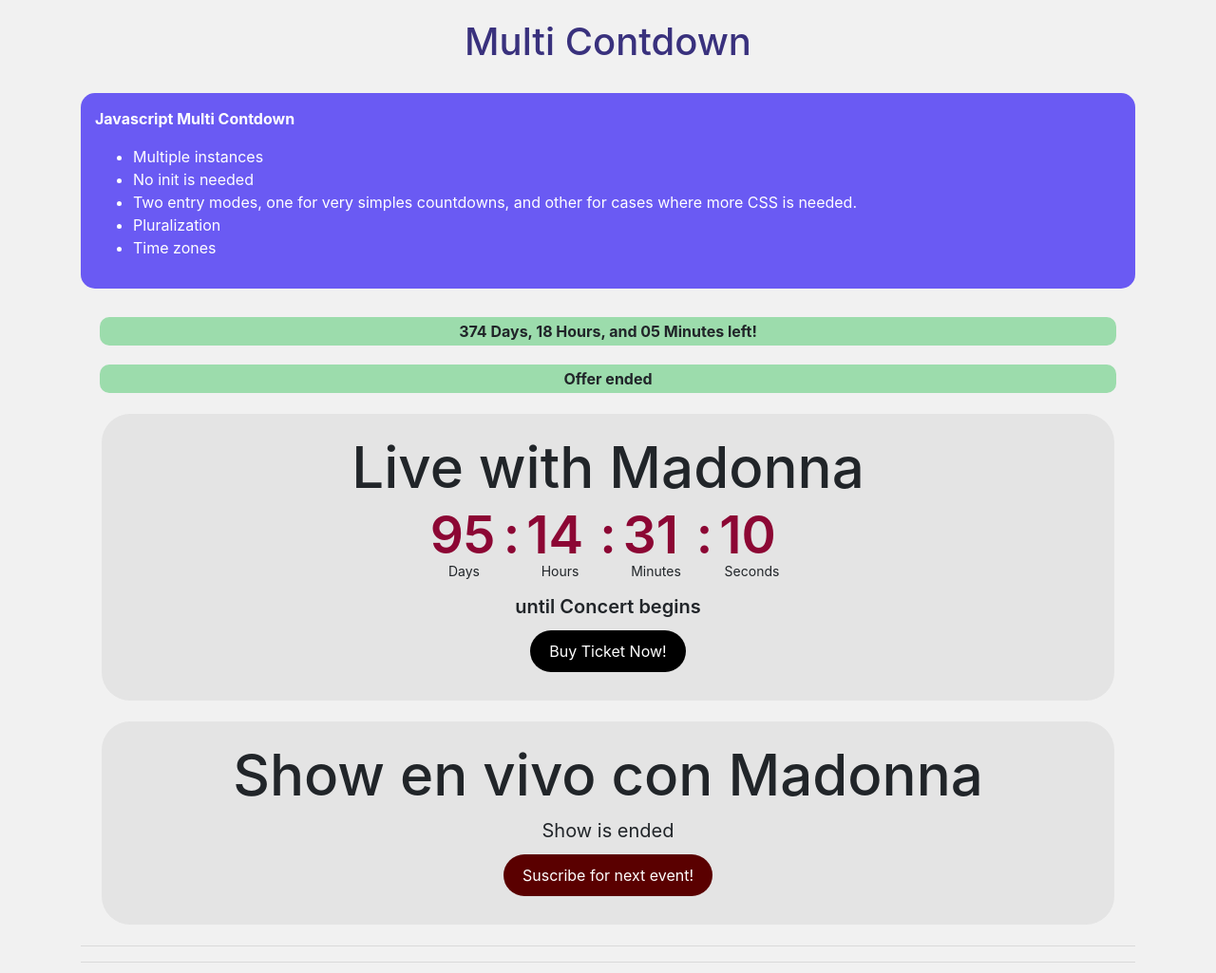
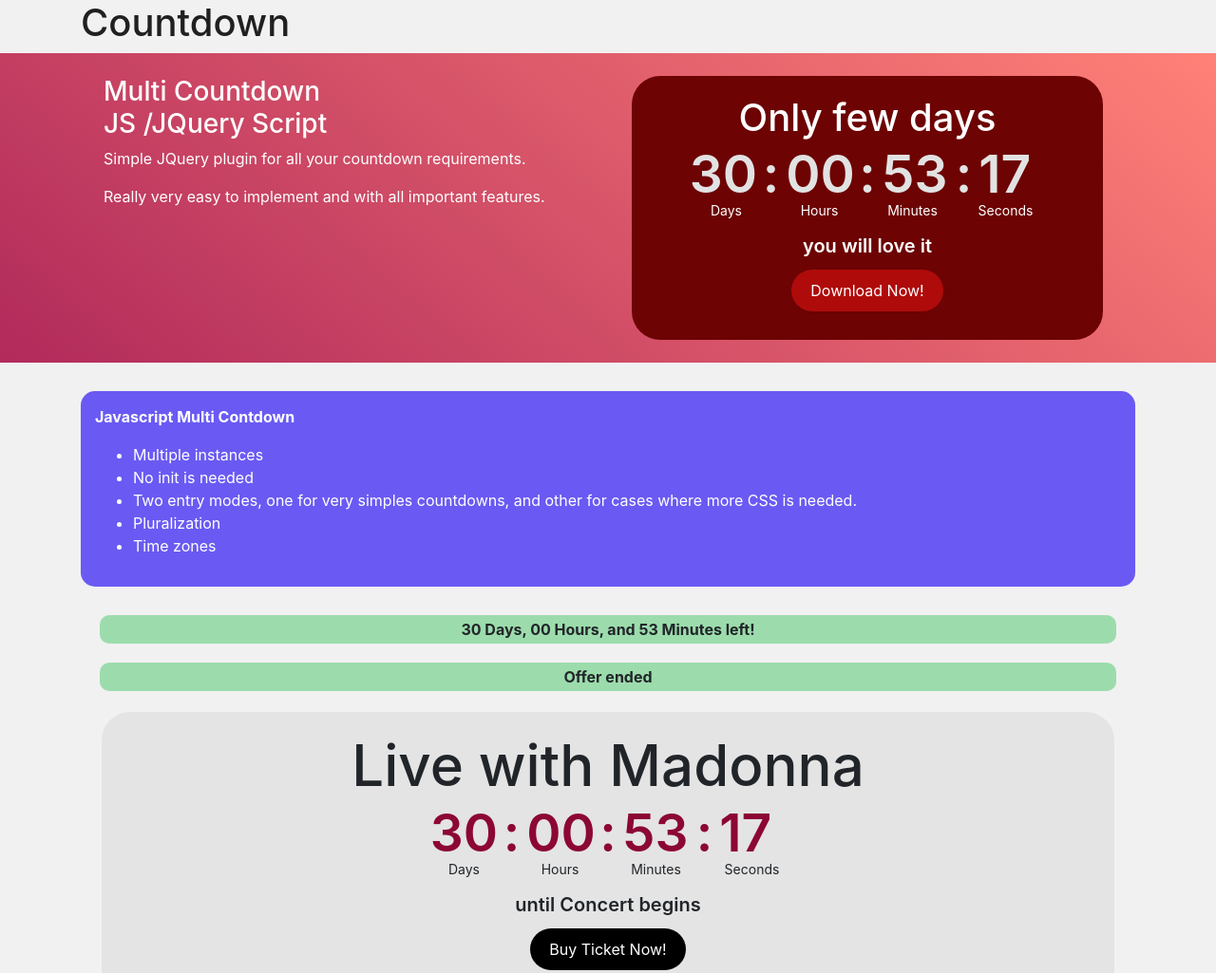
Before and after one commit to pablog1/JS-Multi-Countdown, a plain HTML site: page index.html in a window 1280 px wide. Shown: the top 1025 px of the page at 95% size. Drawn offline with nearby package versions, Linux system fonts and the light colour scheme.

Commit message:
improve layout

```diff
--- a/index.html
+++ b/index.html
@@ -15,15 +15,73 @@
         crossorigin="anonymous"></script>
    -->
     <link href="style.css" rel="stylesheet">
+
+
     <script type="text/javascript" src="multi-countdown.js"></script>
+
+    <script>
+        /* Only for test proposal */
+        var date = new Date(); // Now
+        date.setDate(date.getDate() + 30); // Set now + 30 days as the new date
+        const ye = new Intl.DateTimeFormat('en', { year: 'numeric' }).format(date);
+        const mo = new Intl.DateTimeFormat('en', { month: 'numeric' }).format(date);
+        const da = new Intl.DateTimeFormat('en', { day: '2-digit' }).format(date);
+        const dateText = ye + '/' + mo + '/' + da;
+    </script>
 </head>
 
 <body>
 
 
-    <main role="main" class="container">
+    <main>
+        <div class="container title">
+            <h1>Countdown</h1>
+        </div>
+        <div class="container-fluid young-passion-gradient">
+            <div class="container hero">
+                <div class="row p-4">
+                    <div class="col">
+                        <h3>Multi Countdown <br>JS /JQuery Script</h3>
+                        <p>Simple JQuery plugin for all your countdown requirements.</p>
+                        <p>Really very easy to implement and with all important features.</p>
+                    </div>
+                    <div class="col">
 
-        <h1>Multi Contdown</h1>
+
+                        <div class="countdown hero_count" data-Date='2020/12/10 13:37:53'>
+                            <script>
+                                $('.hero_count').attr('data-date', dateText);
+                            </script>
+                            <h2>Only few days</h2>
+                            <div class="running">
+                                <timer>
+                                    <span class="days"></span>:<span class="hours"></span>:<span
+                                        class="minutes"></span>:<span class="seconds"></span>
+                                </timer>
+                                <div class="break"></div>
+                                <div class="labels">
+                                    <span>Days</span><span>Hours</span><span>Minutes</span><span>Seconds</span>
+                                </div>
+                                <div class="break"></div>
+                                <div class="text">you will love it</div>
+                                <div class="break"></div>
+                                <button>Download Now!</button>
+                            </div>
+
+                            <div class="ended">
+                                <div class="text">Time is ended</div>
+                                <div class="break"></div>
+                                <button>Suscribe for next event!</button>
+                            </div>
+                        </div>
+
+                    </div>
+                </div>
+
+            </div>
+        </div>
+        <div class="container">
+
 
             <div class="description">
                 <p>
@@ -32,62 +90,72 @@
                 <ul>
                     <li>Multiple instances</li>
                     <li>No init is needed</li>
-                <li>Two entry modes, one for very simples countdowns, and other for cases where more CSS is needed. </li>
+                    <li>Two entry modes, one for very simples countdowns, and other for cases where more CSS is
+                        needed.
+                    </li>
                     <li>Pluralization</li>
                     <li>Time zones</li>
                 </ul>
             </div>
 
-        <div class="countdown simple-bar" data-Date='2021/9/15 17:12:0' data-endText="Ofder ended">
+            <div class="countdown simple-bar test_2" data-Date='2021/9/15 17:12:0' data-endText="Ofder ended">
                 (days) p_days, (hours) p_hours, and (minutes) p_minutes left!
             </div>
+            <script>
+                $('.test_2').attr('data-date', dateText);
+            </script>
 
             <div class="countdown simple-bar" data-Date='2019/9/5 17:12:0' data-endText="Offer ended">
                 (days) p_days, (hours) p_hours, and (minutes) p_minutes left!
             </div>
 
-        <div class="countdown show" data-Date='2020/12/10 13:37:53'>
-            <h2>Live with  Madonna</h2>
+            <div class="countdown show test_3" data-Date='2020/12/10 13:37:53'>
+                <script>
+                    $('.test_3').attr('data-date', dateText);
+                </script>
+                <h2>Live with Madonna</h2>
                 <div class="running">
                     <timer>
-                  <span class = "days"></span>:<span class = "hours"></span>:<span class = "minutes"></span>:<span class = "seconds"></span>
+                        <span class="days"></span>:<span class="hours"></span>:<span class="minutes"></span>:<span
+                            class="seconds"></span>
                     </timer>
-                <div class = "break"></div>
-                <div class = "labels"><span>Days</span><span>Hours</span><span>Minutes</span><span>Seconds</span></div>
-                <div class = "break"></div>
+                    <div class="break"></div>
+                    <div class="labels"><span>Days</span><span>Hours</span><span>Minutes</span><span>Seconds</span>
+                    </div>
+                    <div class="break"></div>
                     <div class="text">until Concert begins</div>
-                <div class = "break"></div>
+                    <div class="break"></div>
                     <button>Buy Ticket Now!</button>
                 </div>
 
                 <div class="ended">
                     <div class="text">Show is ended</div>
-                <div class = "break"></div>
+                    <div class="break"></div>
                     <button>Suscribe for next event!</button>
                 </div>
             </div>
             <div class="countdown show" data-Date='2020/7/20 23:33:53'>
-            <h2>Show en vivo con Madonna</h2>
+                <h2>Live with Madonna</h2>
                 <div class="running">
                     <timer>
                         Only (days):(hours):(minutes):(seconds)
                     </timer>
-                <div class = "break"></div>
+                    <div class="break"></div>
                     <div class="text">until Concert begins</div>
-                <div class = "break"></div>
+                    <div class="break"></div>
                     <button>Buy Ticket Now!</button>
                 </div>
 
                 <div class="ended">
                     <div class="text">Show is ended</div>
-                <div class = "break"></div>
+                    <div class="break"></div>
                     <button>Suscribe for next event!</button>
                 </div>
             </div>
             <hr>
             <hr>
 
-
+        </div>
     </main>
 
 </body>
--- a/style.scss
+++ b/style.scss
@@ -1,11 +1,24 @@
 body {
     background-color: #f1f1f1;
-    padding-top: 20px;
+    padding-top: 0px;
 }
 
-h1 {
-    text-align: center;
-    color: #39317d;
+.purple-gradient {
+    background: linear-gradient(40deg,#ff6ec4,#7873f5) !important;
+}
+.young-passion-gradient {
+    background: linear-gradient(40deg,#b12a5b,#ff8177) !important;
+}
+.title h1 {
+    text-align: left;
+    color: #202020;
+}
+
+.hero{
+    color:white;
+    h3{
+
+    }
 }
 
 .description {
@@ -110,4 +123,28 @@
             }
         }
     }
+
+    &.hero_count{
+        @extend .show;
+        background-color: rgb(109, 3, 3);
+        margin: 0 10px;
+        h2 {
+            font-size: 40px;
+        }
+        .running {
+            timer {
+                color: #e2e2e2;
+            }
+            button{
+                background-color:#af0b0b
+            }
+            .labels{
+                span{
+                    width: 95px;
+                    margin: 0px 3px 0px 0px;
+                }
+            }
+        }
+
+    }
 }
```
Also changed, not shown: style.css, 1 other file. Lines whose indentation alone changed are shown as unchanged.
